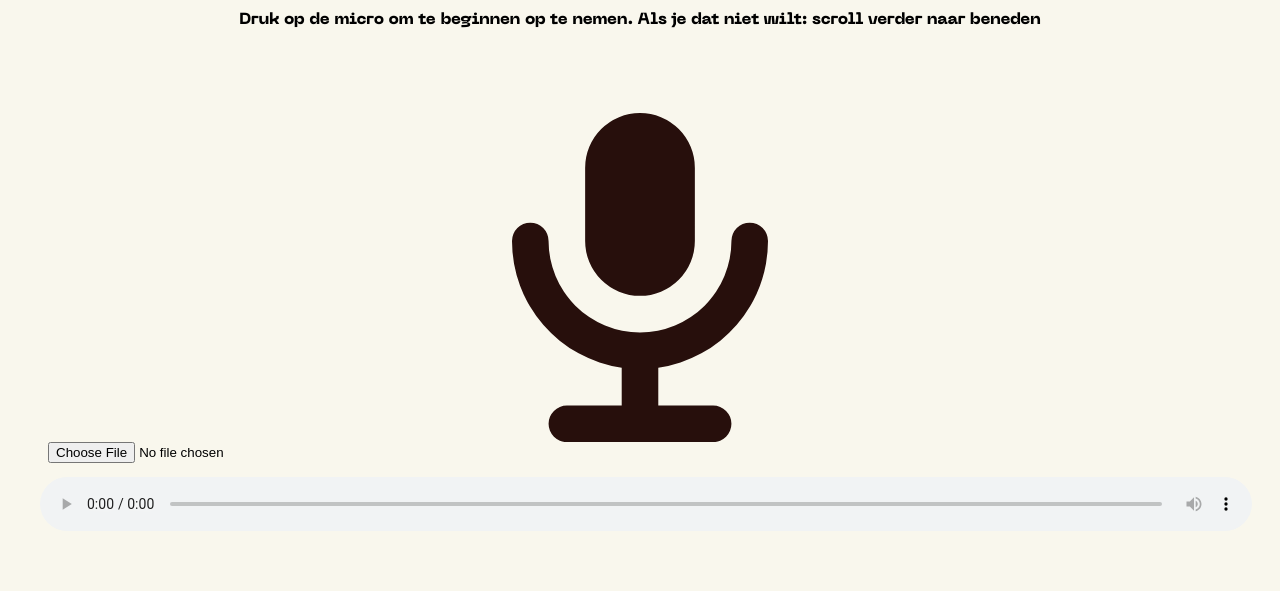
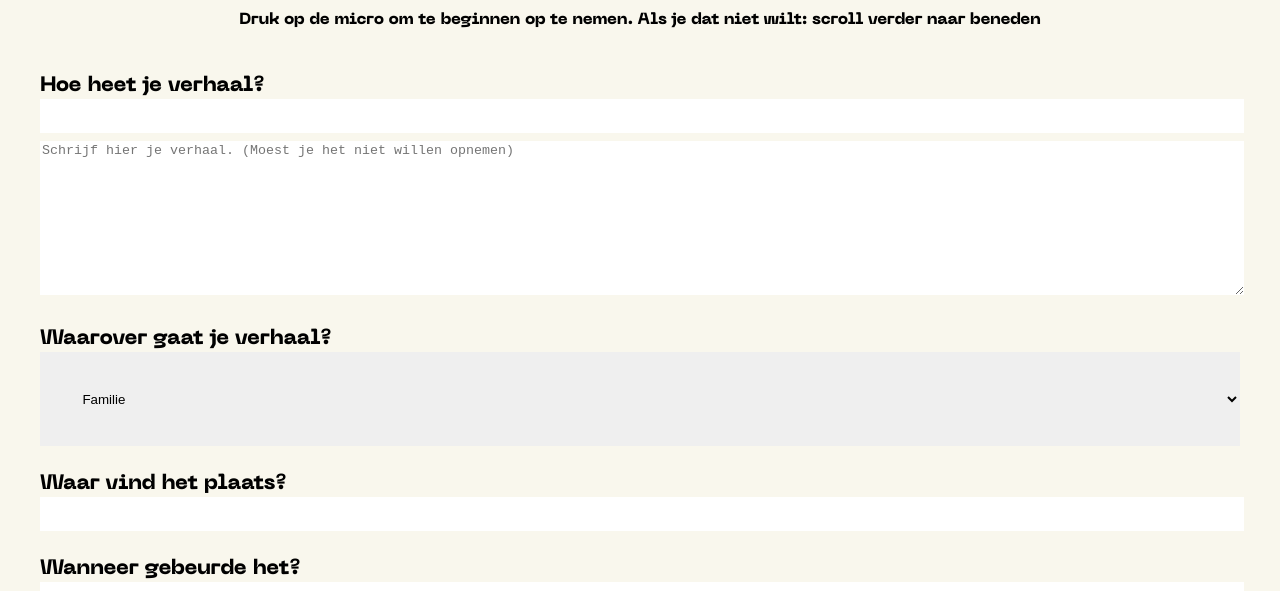
Before and after one commit to EHB-MCT/full-projects-3-spetter, a website built with webpack: page izran-project/docs/userstory.html in a window 1280 px wide. Shown: the part 209-800 px from the top of the page. Built offline with nearby package versions, Linux system fonts and the light colour scheme; no server answers.

Commit message:
Recording system in comments

```diff
--- a/izran-project/docs/userstory.html
+++ b/izran-project/docs/userstory.html
@@ -39,11 +39,12 @@
                 <h1>Wat leuk dat je verhaal komt delen!</h1>
                 <h2>Druk op de micro om te beginnen op te nemen. Als je dat niet wilt: scroll verder naar beneden</h2>
             </div>
+
+
             <form id="userform" action="http://localhost:4000/api/stories-userpost">
 
             <!-- AUDIO RECORDER -->
-
-              <button id="button">
+              <!-- <button id="button">
                 <div id="micro">
                   <svg xmlns="http://www.w3.org/2000/svg" viewBox="0 0 28 36">
                       <path id="Path_57" data-name="Path 57" d="M11,7A6,6,0,1,1,23,7v8a6,6,0,0,1-12,0Zm8,21.86A14,14,0,0,0,31,15a2,2,0,0,0-4,0A10,10,0,1,1,7,15a2,2,0,1,0-4,0A14,14,0,0,0,15,28.86L15,33H9a2,2,0,0,0,0,4H25a2,2,0,0,0,0-4H19Z" transform="translate(-3 -1)" fill-rule="evenodd"/>
@@ -66,7 +67,7 @@
 
                       player.src = url;
                   });
-              </script>
+              </script> -->
 
                   <label id="label" for="titel">Hoe heet je verhaal?</label><br>
                 <input type="text" id="titel" name="titel" ><br>
```
